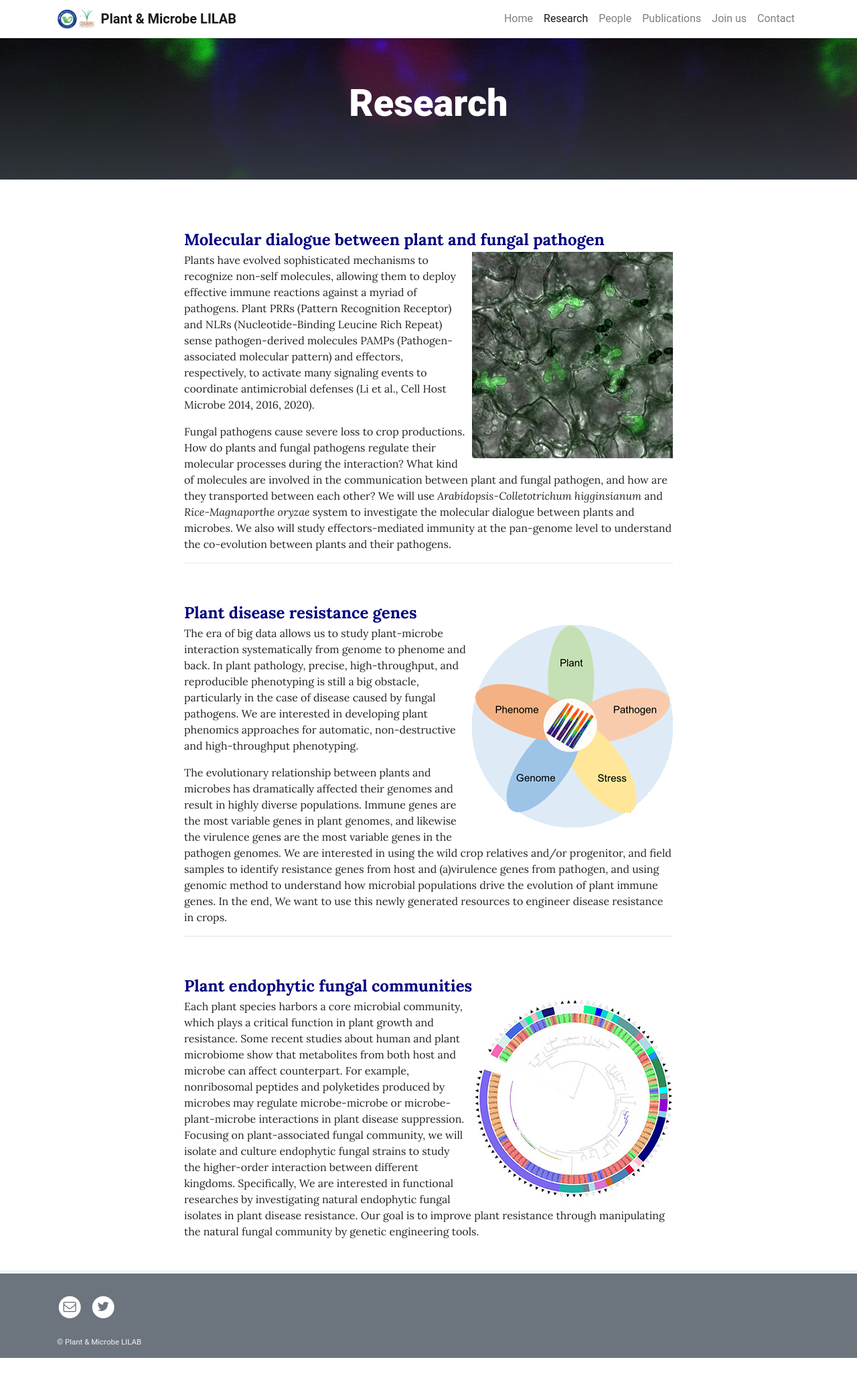
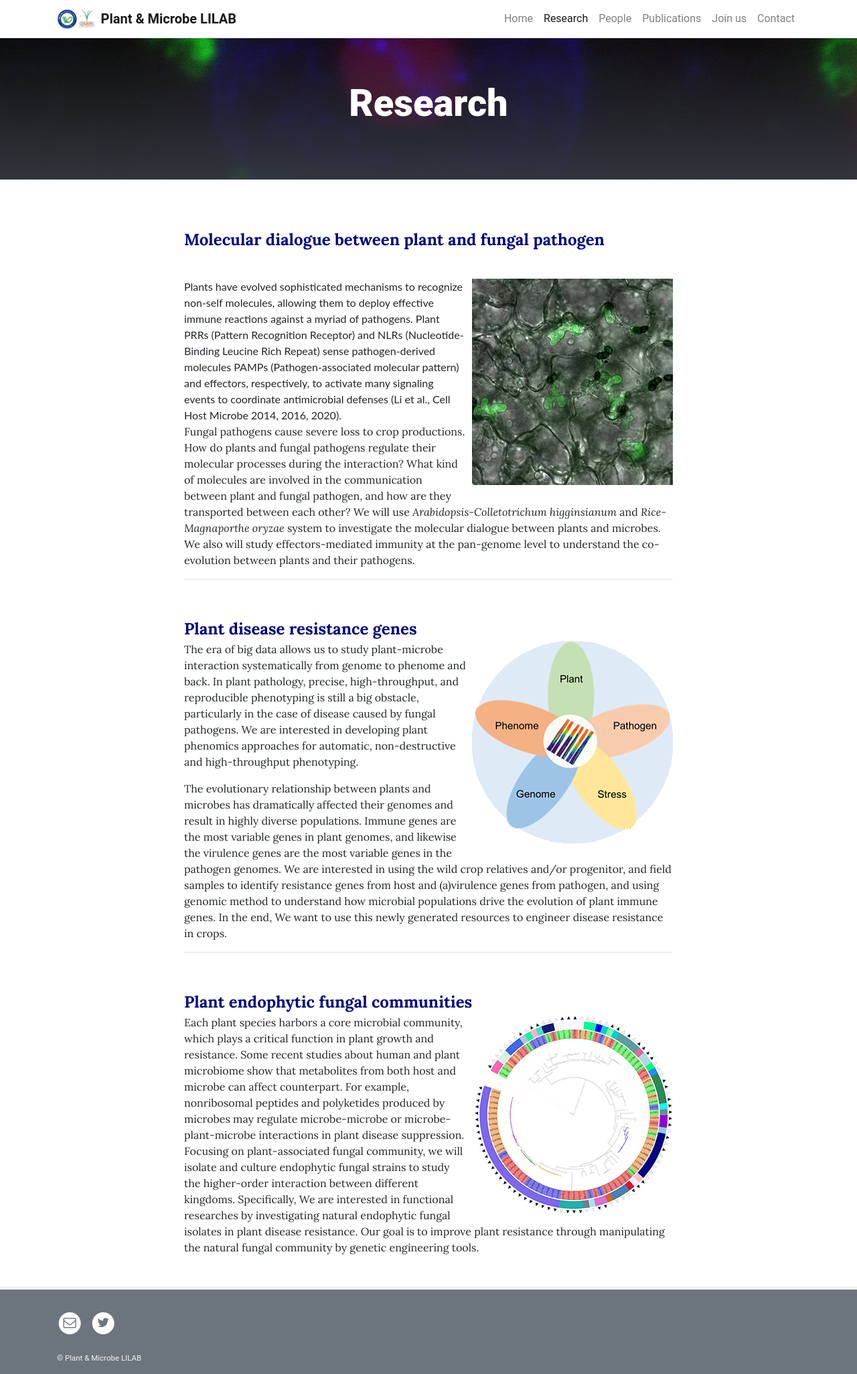
Before and after one commit to leili-plantmicrobe/leili-plantmicrobe.github.io, a Jekyll site: the page built from pages/research.md, in a window 1280 px wide. Shown: the whole page at 67% size. Built offline with Jekyll 4.4.1, drawn with Linux system fonts in a browser that asks for light colours; before the commit the page ends 2027 px from its top, so only the background shows below that.

Commit message:
Update research.md

```diff
--- a/pages/research.md
+++ b/pages/research.md
@@ -11,9 +11,10 @@ permalink: /research/
  <b>Molecular dialogue between plant and fungal pathogen</b>
 </font>
 
+&nbsp;
 
 ![colleto]({{ site.baseurl }}{% link /assets/img/colleto.jpg %}){: .float-right}
-Plants have evolved sophisticated mechanisms to recognize non-self molecules, allowing them to deploy effective immune reactions against a myriad of pathogens. Plant PRRs (Pattern Recognition Receptor) and NLRs (Nucleotide-Binding Leucine Rich Repeat) sense pathogen-derived molecules PAMPs (Pathogen-associated molecular pattern) and effectors, respectively, to activate many signaling events to coordinate antimicrobial defenses (Li et al., Cell Host Microbe 2014, 2016, 2020).
+<font face="Lato">Plants have evolved sophisticated mechanisms to recognize non-self molecules, allowing them to deploy effective immune reactions against a myriad of pathogens. Plant PRRs (Pattern Recognition Receptor) and NLRs (Nucleotide-Binding Leucine Rich Repeat) sense pathogen-derived molecules PAMPs (Pathogen-associated molecular pattern) and effectors, respectively, to activate many signaling events to coordinate antimicrobial defenses (Li et al., Cell Host Microbe 2014, 2016, 2020).</font>
 
 Fungal pathogens cause severe loss to crop productions. How do plants and fungal pathogens regulate their molecular processes during the interaction? What kind of molecules are involved in the communication between plant and fungal pathogen, and how are they transported between each other? We will use _Arabidopsis-Colletotrichum higginsianum_ and _Rice-Magnaporthe oryzae_ system to investigate the molecular dialogue between plants and microbes. We also will study effectors-mediated immunity at the pan-genome level to understand the co-evolution between plants and their pathogens.
 
```
